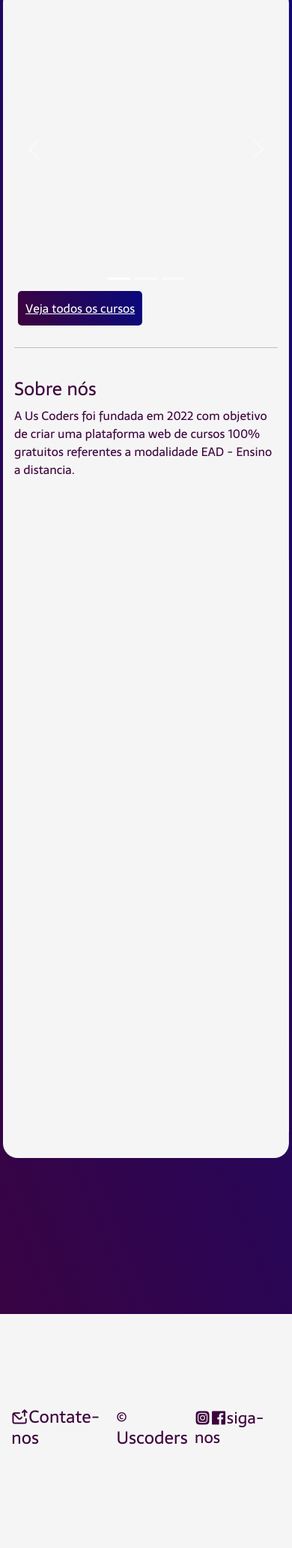
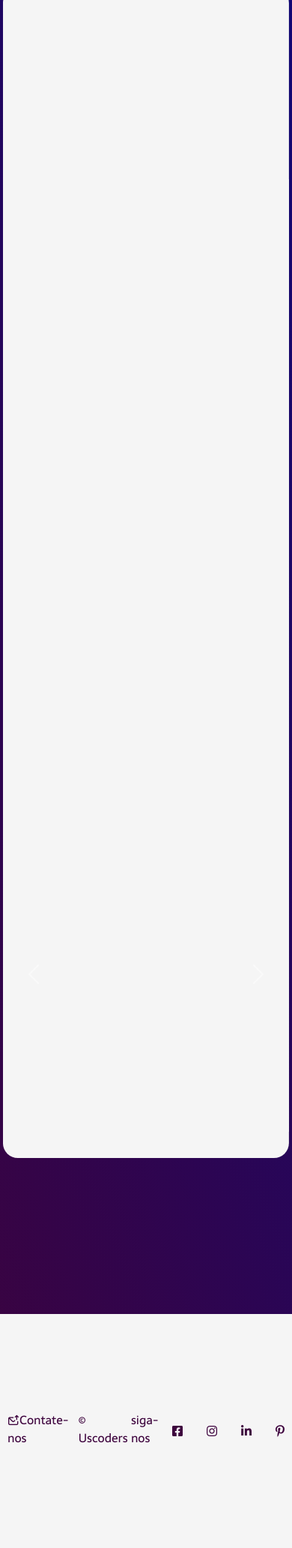
Before and after one commit to yasminatr2/uscodersBeta, a PHP site: page /home.php in a window 390 px wide. Shown: the part 536-2600 px from the top of the page at 75% size. Run offline with PHP 8.4, Linux system fonts and the light colour scheme.

Commit message:
Att icones pag home e botoes pag ViewCursos

```diff
--- a/home.php
+++ b/home.php
@@ -7,6 +7,7 @@
     <meta name="description" content="Plataforma Web de cursos">
     <link href="https://cdn.jsdelivr.net/npm/bootstrap@5.1.3/dist/css/bootstrap.min.css" rel="stylesheet" integrity="sha384-1BmE4kWBq78iYhFldvKuhfTAU6auU8tT94WrHftjDbrCEXSU1oBoqyl2QvZ6jIW3" crossorigin="anonymous">
     <link rel="stylesheet" href="https://unicons.iconscout.com/release/v4.0.0/css/line.css">
+    <link rel="stylesheet" href="https://cdnjs.cloudflare.com/ajax/libs/font-awesome/5.15.0/css/all.min.css">
     <link rel="shortcut icon" href="img/UsCodersIcon.ico" type="image/x-icon">
     <title>Us Coders | Home</title>
 
@@ -117,7 +118,7 @@
         display: none;
         }
       ul.topnav li.icon {
-	    float: right;/*O ícone será exibido ao lado direito*/
+	    float: right; /*O ícone será exibido ao lado direito */
 	    display: inline-block;
 	    }
 	}
@@ -155,6 +156,8 @@
 			line-height:30px;
 			text-align:center;
 		  }
+
+
 	} /*FIM DO MENU RESPONSIVO*/
 
     main{
@@ -192,6 +195,10 @@
         height:100%;
     }
 
+    .txtRodape{
+        margin-top:10px;
+    }
+
     .rodape{
         background-color: whitesmoke;
         align-items: center;
@@ -205,8 +212,67 @@
         right: 0;
         width: 100vw;
         height:12vh;
-        padding: 15px;
+        padding: 10px;
+
     }
+
+        @media only screen and (max-width: 600px) {
+
+            .conteudo{
+                background-color: whitesmoke;
+                display: flex;
+                border-radius: 20px;
+                flex-direction:column;
+                justify-content: left;
+            }
+
+            .conteudo-box{
+                overflow: auto;
+                border-radius: 20px;
+                padding: 15px;
+                background-color: whitesmoke;
+                width: 98vw;
+                height:60vh;
+                top: 50%;
+                left:50%;
+                transform: translate(-50%,-50%);
+            }
+
+            .rodape {
+                margin-left: 0;
+                flex-wrap:nowrap;
+                align:left;
+
+
+            }
+
+            .h3{
+                font-size: 2px;
+            }
+
+            .carousel-inner{
+                width: 100vw;
+                height:100vh;
+                align-items: left;
+                margin-left: 0;
+                flex-direction:left;
+            }
+
+            .carousel-item{
+                width: 100vw;
+                height:100vh;
+                align-items: left;
+                margin-left: 0;
+                flex-direction:left;
+            }
+
+
+            .conteudo-sobre{
+                width: 100vw;
+                height:12vh;
+            }
+        }
+
 
     .btnViewCursos{
         background:linear-gradient(68.15deg, rgb(61, 3, 61), rgb(9, 9, 126));
@@ -310,13 +376,19 @@
     </main>
     <!--rodapé do site (parte do contato)-->
     <footer class="rodape" id="contato">
-        <h3> <i class="uil uil-envelope-upload"></i>Contate-nos</h3>
-        <h3>&copy Uscoders</h3>
-        <h4><i class="uil uil-instagram-alt"></i><i class="uil uil-facebook"></i>siga-nos</h4>
+        <p class="txtRodape"> <i class="uil uil-envelope-upload"></i>Contate-nos</p>
+        <p class="txtRodape">&copy Uscoders</p>
+        <p class="txtRodape"><i></i>siga-nos</p>
+        <a href="https://www.facebook.com/" target="_blank"><i class="fab fa-facebook-square"></i></a>
+        <a href="https://www.instagram.com" target="_blank"><i class="fab fa-instagram"></i></a>
+        <a href="https://br.linkedin.com/" target="_blank"><i class="fab fa-linkedin-in"></i></a>
+        <a href="https://br.pinterest.com/" target="_blank"><i class="fab fa-pinterest-p"></i></a>
+
     </footer>
     <script src="https://cdn.jsdelivr.net/npm/bootstrap@5.1.3/dist/js/bootstrap.bundle.min.js" integrity="sha384-ka7Sk0Gln4gmtz2MlQnikT1wXgYsOg+OMhuP+IlRH9sENBO0LRn5q+8nbTov4+1p" crossorigin="anonymous"
      src="https://cdn.jsdelivr.net/npm/@popperjs/core@2.10.2/dist/umd/popper.min.js" integrity="sha384-7+zCNj/IqJ95wo16oMtfsKbZ9ccEh31eOz1HGyDuCQ6wgnyJNSYdrPa03rtR1zdB" crossorigin="anonymous"
- src="https://cdn.jsdelivr.net/npm/bootstrap@5.1.3/dist/js/bootstrap.min.js" integrity="sha384-QJHtvGhmr9XOIpI6YVutG+2QOK9T+ZnN4kzFN1RtK3zEFEIsxhlmWl5/YESvpZ13" crossorigin="anonymous">
+ src="https://cdn.jsdelivr.net/npm/bootstrap@5.1.3/dist/js/bootstrap.min.js"
+ tegrity="sha384-QJHtvGhmr9XOIpI6YVutG+2QOK9T+ZnN4kzFN1RtK3zEFEIsxhlmWl5/YESvpZ13" crossorigin="anonymous">
 
 
         /* Quando o usuário clica no Ícone,
```
Also changed, not shown: ViewCursos.php (+5 -5 lines).
